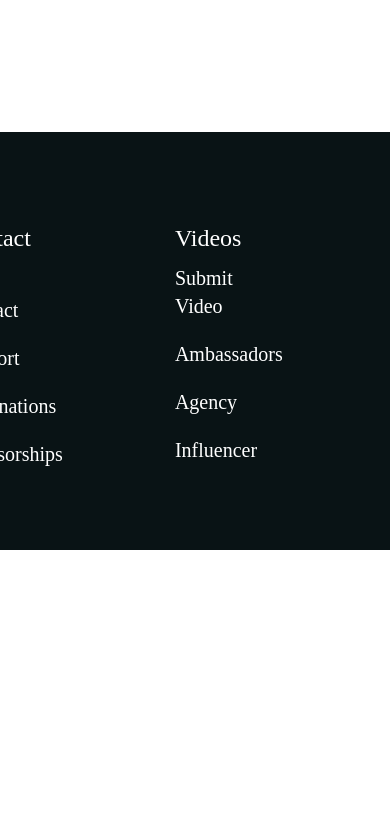
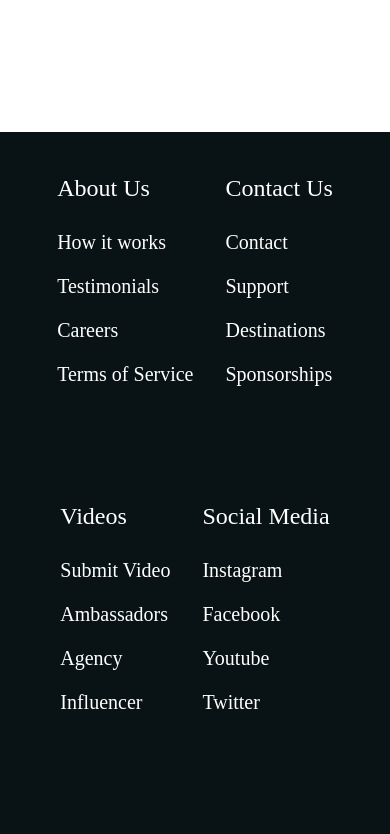
Before and after one commit to demetgas/react-tailwind-project, a React (Create React App) app in the folder tailwind-app/: page / in a window 390 px wide. Shown: the part 7200-8034 px from the top of the page. Before the commit the page ends 7750 px from the top, so only its background shows below. Built offline with nearby package versions, Linux system fonts and the light colour scheme.

Commit message:
made footer responsive

```diff
--- a/tailwind-app/src/components/Footer.jsx
+++ b/tailwind-app/src/components/Footer.jsx
@@ -2,82 +2,79 @@ import React from "react";
 
 export const Footer = () => {
   return (
-    <div className="w-full h-max-[45svh] bg-hero mt-[280px] flex text-xl justify-center gap-8">
-      <div className="text-white flex flex-col ">
-        <h2 className="mt-[90px]  text-2xl">About Us</h2>
-        <a className="my-[10px]" href="/">
+    <div className="w-full bg-hero mt-[280px] flex flex-wrap justify-center gap-8 text-white text-xl">
+      <div className="flex flex-col mb-8 my-10">
+        <h2 className="text-2xl mb-4">About Us</h2>
+        <a className="my-2" href="/">
           How it works
         </a>
-        <a className="my-[10px]" href="/">
+        <a className="my-2" href="/">
           Testimonials
         </a>
-        <a className="my-[10px]" href="/">
+        <a className="my-2" href="/">
           Careers
         </a>
-        <a className="my-[10px]" href="/">
-          Investments
-        </a>
-        <a className="my-[10px]" href="/">
+        <a className="my-2" href="/">
           Terms of Service
         </a>
       </div>
-      <div className="text-white flex flex-col ml-[80px]">
-        <h2 className="mt-[90px]  text-2xl">Contact Us</h2>
-        <a className="my-[10px]" href="/">
+      <div className="flex flex-col mb-8">
+        <h2 className="text-2xl mb-4 my-10">Contact Us</h2>
+        <a className="my-2" href="/">
           Contact
         </a>
-        <a className="my-[10px]" href="/">
+        <a className="my-2" href="/">
           Support
         </a>
-        <a className="my-[10px]" href="/">
+        <a className="my-2" href="/">
           Destinations
         </a>
-        <a className="my-[10px]" href="/">
+        <a className="my-2" href="/">
           Sponsorships
         </a>
-      </div>{" "}
-      <div className="text-white flex flex-col ml-[80px]">
-        <h2 className="mt-[90px]  text-2xl">Videos</h2>
-        <a className="my-[10px]" href="/">
+      </div>
+      <div className="flex flex-col mb-8">
+        <h2 className="text-2xl mb-4 my-10 ">Videos</h2>
+        <a className="my-2" href="/">
           Submit Video
         </a>
-        <a className="my-[10px]" href="/">
+        <a className="my-2" href="/">
           Ambassadors
         </a>
-        <a className="my-[10px]" href="/">
+        <a className="my-2" href="/">
           Agency
         </a>
-        <a className="my-[10px]" href="/">
+        <a className="my-2" href="/">
           Influencer
         </a>
-      </div>{" "}
-      <div className="text-white flex flex-col ml-[80px]">
-        <h2 className="mt-[90px]  text-2xl">Social Media</h2>
-        <a className="my-[10px]" href="/">
+      </div>
+      <div className="flex flex-col mb-8">
+        <h2 className="text-2xl mb-4 my-10">Social Media</h2>
+        <a className="my-2" href="/">
           Instagram
         </a>
-        <a className="my-[10px]" href="/">
+        <a className="my-2" href="/">
           Facebook
         </a>
-        <a className="my-[10px]" href="/">
+        <a className="my-2" href="/">
           Youtube
         </a>
-        <a className="my-[10px]" href="/">
+        <a className="my-2" href="/">
           Twitter
         </a>
-      </div>{" "}
-      <div className="text-white flex flex-col ml-[80px]">
-        <h2 className="mt-[90px] text-2xl">Little Paws</h2>
-        <a className="my-[10px]" href="/">
+      </div>
+      <div className="flex flex-col mb-8">
+        <h2 className="text-2xl mb-4 my-10">Little Paws</h2>
+        <a className="my-2" href="/">
           Lili
         </a>
-        <a className="my-[10px]" href="/">
+        <a className="my-2" href="/">
           Nina
         </a>
-        <a className="my-[10px]" href="/">
+        <a className="my-2" href="/">
           Malkoç
         </a>
-        <a className="my-[10px]" href="/">
+        <a className="my-2" href="/">
           Freyja
         </a>
       </div>
```
